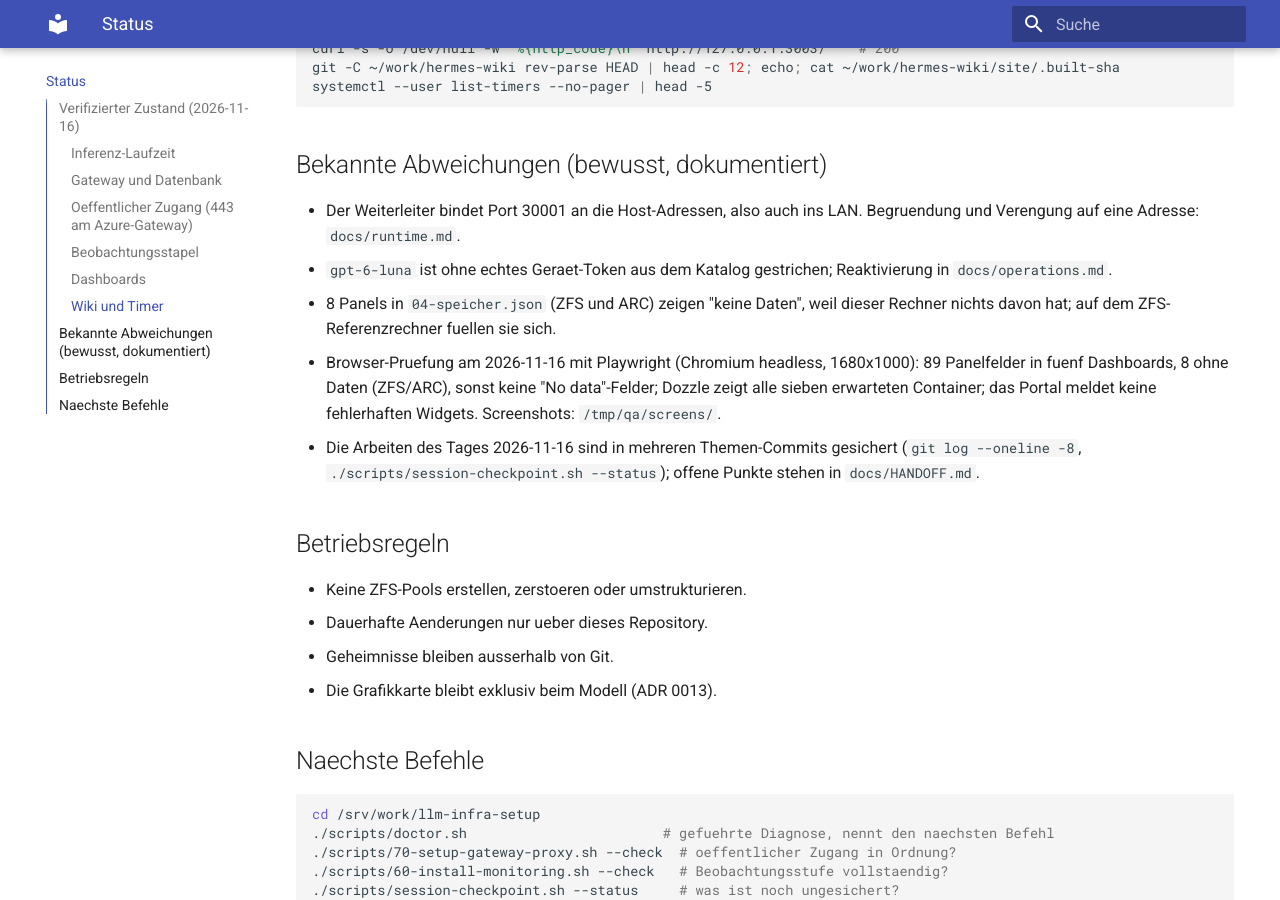
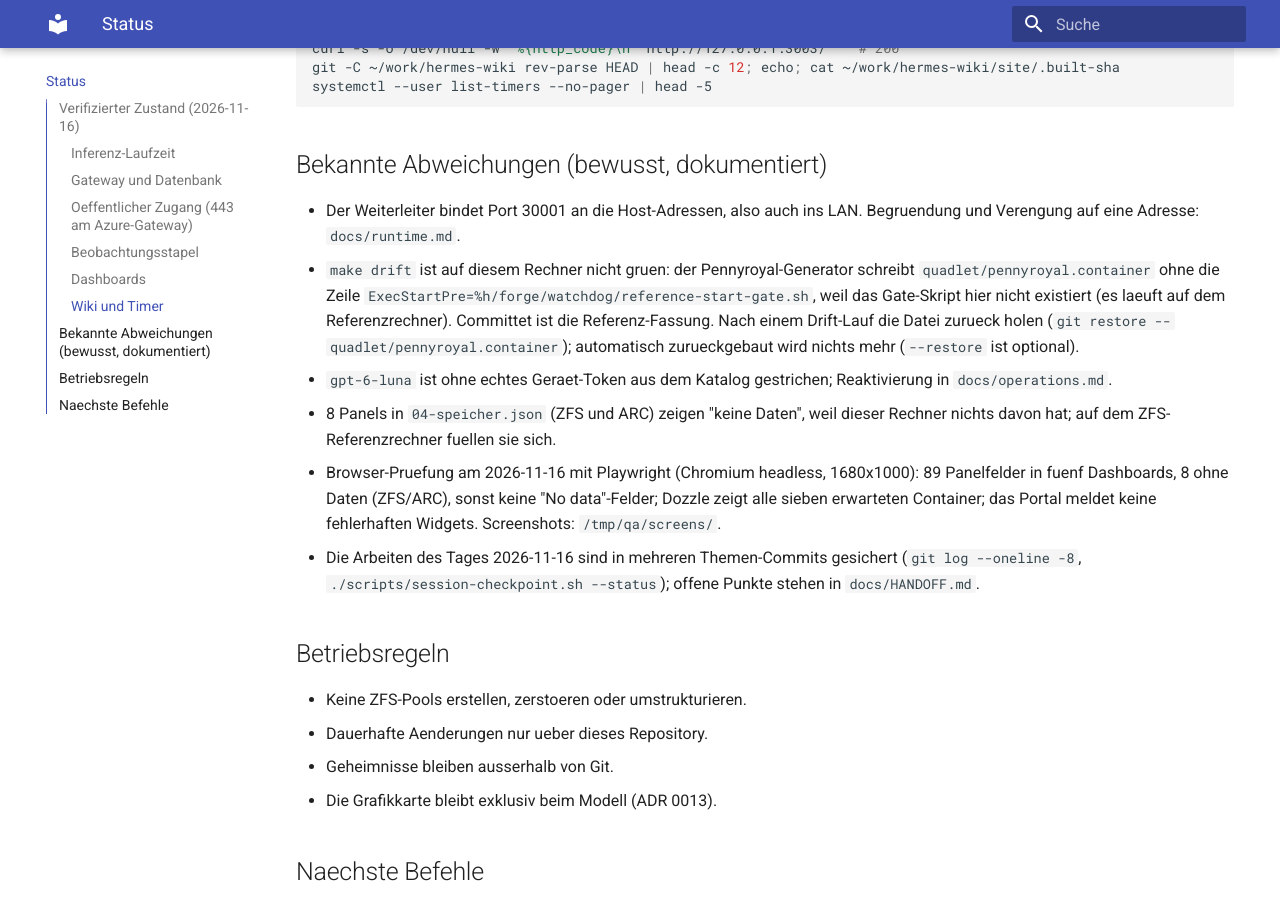
Before and after one commit to thomasdenk79-cyber/llm-infra-setup, an MkDocs documentation site: the page built from docs/status.md, in a window 1280 px wide and 900 px high, scrolled down 2228 px. Built offline with MkDocs 1.6.1 and Material for MkDocs 9.7.7, drawn with Linux system fonts in a browser that asks for light colours.

Commit message:
docs: Drift des Referenz-Quadlets als bekannte Abweichung festhalten
Co-authored-by: sisyphus-dev-ai <sisyphus-dev-ai@users.noreply.github.com>

```diff
--- a/docs/status.md
+++ b/docs/status.md
@@ -124,6 +124,13 @@ systemctl --user list-timers --no-pager | head -5
 
 - Der Weiterleiter bindet Port 30001 an die Host-Adressen, also auch ins LAN.
   Begruendung und Verengung auf eine Adresse: `docs/runtime.md`.
+- `make drift` ist auf diesem Rechner nicht gruen: der Pennyroyal-Generator
+  schreibt `quadlet/pennyroyal.container` ohne die Zeile
+  `ExecStartPre=%h/forge/watchdog/reference-start-gate.sh`, weil das
+  Gate-Skript hier nicht existiert (es laeuft auf dem Referenzrechner).
+  Committet ist die Referenz-Fassung. Nach einem Drift-Lauf die Datei zurueck
+  holen (`git restore -- quadlet/pennyroyal.container`); automatisch
+  zurueckgebaut wird nichts mehr (`--restore` ist optional).
 - `gpt-6-luna` ist ohne echtes Geraet-Token aus dem Katalog gestrichen;
   Reaktivierung in `docs/operations.md`.
 - 8 Panels in `04-speicher.json` (ZFS und ARC) zeigen "keine Daten", weil dieser
```
Also changed, not shown: docs/HANDOFF.md (+6 -1 lines).
